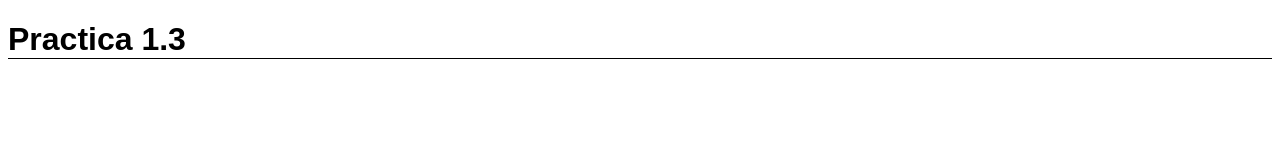
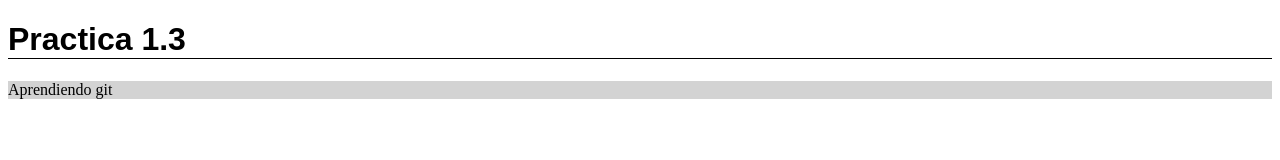
Before and after one commit to Rafael-Romero-Gil/Practicas, a plain HTML site: page index.html in a window 1280 px wide. Drawn offline with Linux system fonts and the light colour scheme.

Commit message:
Parrafo gris

```diff
--- a/css/estilos.css
+++ b/css/estilos.css
@@ -2,3 +2,6 @@ h1{
     font-family: sans-serif;
     border-bottom: 1px solid black;
 }
+p{
+    background-color: lightgray;
+}
--- a/index.html
+++ b/index.html
@@ -8,5 +8,6 @@
 </head>
 <body>
     <h1>Practica 1.3</h1>
+    <p>Aprendiendo git</p>
 </body>
 </html>
```
